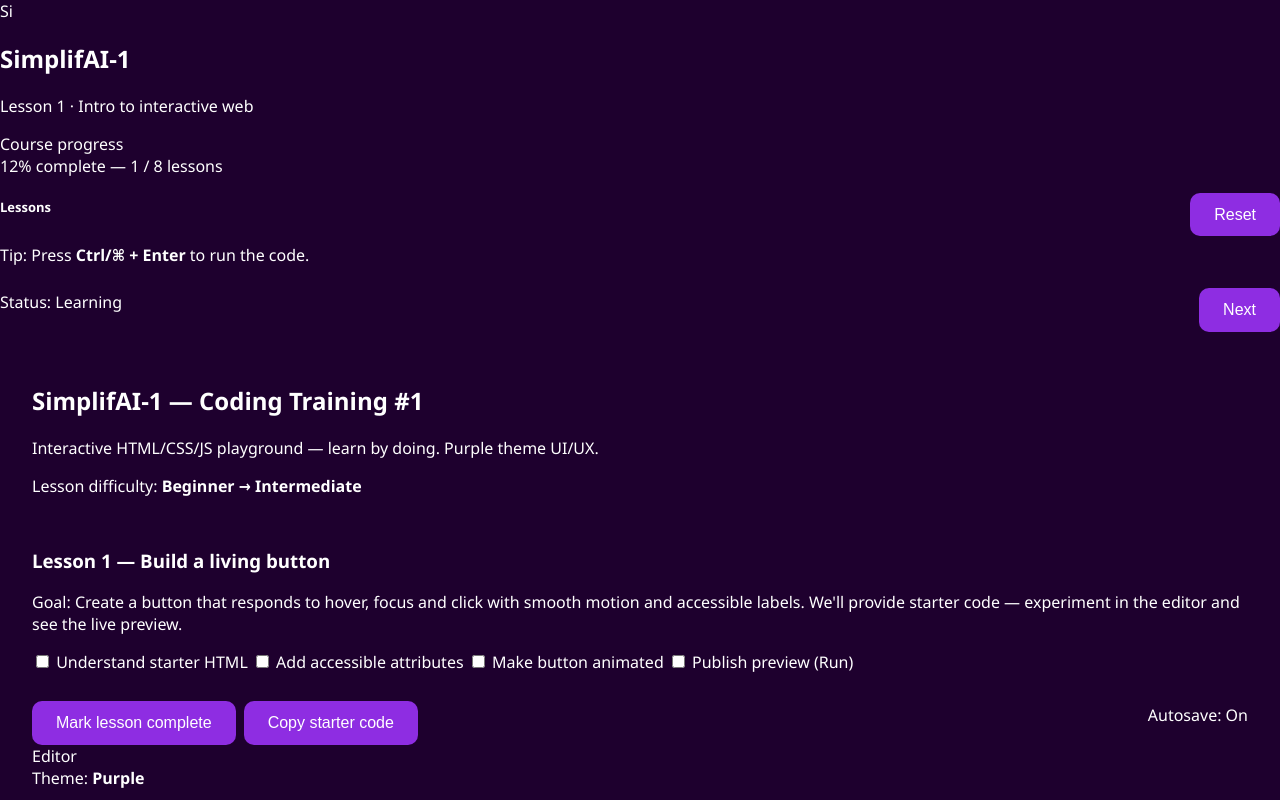
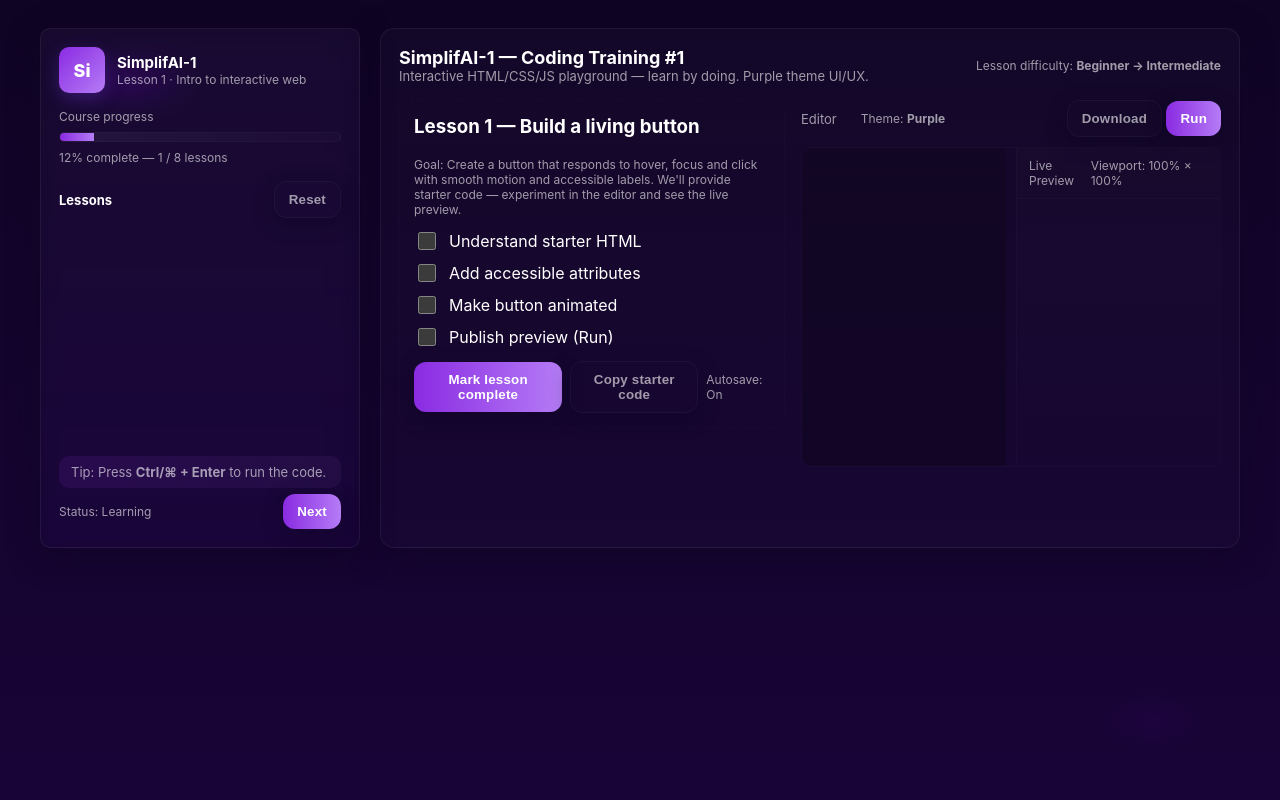
Before and after one commit to shmrad/Simplifai-1-Training, a plain HTML site: page index.html in a window 1280 px wide. Shown: the top 800 px of the page. Drawn offline with Linux system fonts and the light colour scheme.

Commit message:
Update styles.css

```diff
--- a/styles.css
+++ b/styles.css
@@ -1,93 +1,133 @@
-/* General Styles */
-body {
-  font-family: 'Segoe UI', Tahoma, Geneva, Verdana, sans-serif;
-  margin: 0;
-  padding: 0;
-  background: #1e002e;
-  color: #fff;
+:root{
+  --bg-1: #0f0424;
+  --bg-2: #190437;
+  --card: linear-gradient(180deg, rgba(255,255,255,0.03), rgba(255,255,255,0.01));
+  --accent-1: #8a2be2;
+  --accent-2: #b57cf6;
+  --glass: rgba(255,255,255,0.04);
+  --muted: rgba(255,255,255,0.6);
+  --glass-border: rgba(255,255,255,0.06);
+  --radius: 14px;
+  --shadow-1: 0 6px 20px rgba(11,3,34,0.6);
+  --glass-shadow: 0 8px 30px rgba(15,4,36,0.65);
+  color-scheme: dark;
 }
 
-/* Header */
-header {
-  background: linear-gradient(90deg, #5a0fc8, #8e2de2);
-  padding: 2rem;
-  text-align: center;
-  box-shadow: 0 4px 12px rgba(0,0,0,0.4);
-}
-header h1 {
-  font-size: 2.5rem;
-  margin: 0;
-}
-header .subtitle {
-  font-size: 1.2rem;
-  opacity: 0.9;
+*{box-sizing: border-box}
+html,body{height:100%}
+body{
+  margin:0;
+  font-family: 'Inter', system-ui, -apple-system, 'Segoe UI', Roboto, 'Helvetica Neue', Arial;
+  background: radial-gradient(1200px 600px at 10% 10%, rgba(139,0,255,0.14), transparent 6%),
+              radial-gradient(900px 500px at 90% 90%, rgba(66,0,121,0.12), transparent 6%),
+              linear-gradient(180deg, var(--bg-1), var(--bg-2));
+  color: #fff;
+  -webkit-font-smoothing:antialiased;
+  -moz-osx-font-smoothing:grayscale;
+  padding:28px;
 }
 
-/* Main Content */
-main {
-  padding: 2rem;
-  display: grid;
-  grid-template-columns: 1fr;
-  gap: 2rem;
+/* App frame */
+.app{
+  max-width:1200px;
+  margin:0 auto;
+  min-height:calc(100vh - 56px);
+  display:grid;
+  grid-template-columns: 320px 1fr;
+  gap:20px;
+  align-items:start;
 }
 
-/* Lesson Section */
-.lesson {
-  background: #2b0040;
-  padding: 1.5rem;
-  border-radius: 12px;
-  box-shadow: 0 4px 10px rgba(0,0,0,0.3);
+/* Sidebar */
+.sidebar{
+  background: var(--card);
+  border-radius:calc(var(--radius) - 4px);
+  padding:18px;
+  border:1px solid var(--glass-border);
+  box-shadow:var(--glass-shadow);
+  backdrop-filter: blur(8px) saturate(120%);
+  display:flex;flex-direction:column;gap:16px;
+  min-height:520px;
 }
 
-/* Editor Section */
-.editor {
-  background: #2b0040;
-  padding: 1.5rem;
-  border-radius: 12px;
-  box-shadow: 0 4px 10px rgba(0,0,0,0.3);
+.brand{display:flex;gap:12px;align-items:center;}
+.logo{width:46px;height:46px;border-radius:10px;
+  background:linear-gradient(135deg,var(--accent-1),var(--accent-2));
+  display:grid;place-items:center;font-weight:800;font-size:18px;color:white;box-shadow:0 6px 18px rgba(133,60,255,0.25);
 }
-textarea {
-  width: 100%;
-  height: 120px;
-  font-family: monospace;
-  font-size: 1rem;
-  padding: 0.5rem;
-  border-radius: 8px;
-  border: none;
-  background: #3b005f;
-  color: #fff;
-  outline: none;
+.brand h1{font-size:15px;margin:0}
+.brand p{margin:0;font-size:12px;color:var(--muted)}
+
+.progress-wrap{display:flex;flex-direction:column;gap:8px}
+.progress-bar{
+  height:10px;background:linear-gradient(90deg, rgba(255,255,255,0.05), rgba(255,255,255,0.02));
+  border-radius:999px;overflow:hidden;border:1px solid rgba(255,255,255,0.02)
 }
-button {
-  margin-top: 1rem;
-  background: #8e2de2;
-  border: none;
-  padding: 0.8rem 1.5rem;
-  font-size: 1rem;
-  border-radius: 10px;
-  color: #fff;
-  cursor: pointer;
-  transition: background 0.3s ease;
+.progress-bar > i{display:block;height:100%;width:0;background:linear-gradient(90deg,var(--accent-1),var(--accent-2));transition:width .45s cubic-bezier(.2,.9,.2,1)}
+
+.lessons{display:flex;flex-direction:column;gap:8px}
+.lesson{
+  padding:10px;border-radius:10px;display:flex;justify-content:space-between;align-items:center;
+  background:transparent;border:1px solid transparent;cursor:pointer;transition:all .18s ease;
 }
-button:hover {
-  background: #a54be7;
+.lesson:hover{transform:translateY(-3px);box-shadow:var(--shadow-1);border-color:rgba(255,255,255,0.03)}
+.lesson.active{background:linear-gradient(120deg, rgba(138,43,226,0.12), rgba(181,124,246,0.06));border-color:rgba(181,124,246,0.12)}
+.lesson h3{margin:0;font-size:13px}
+.lesson .meta{font-size:12px;color:var(--muted)}
+
+.cta{display:flex;gap:8px}
+.btn{
+  padding:10px 14px;border-radius:12px;border:0;cursor:pointer;font-weight:600;letter-spacing:.2px;transition:transform .12s ease, box-shadow .12s ease;box-shadow:0 6px 20px rgba(11,3,34,0.45);
 }
-#output {
-  margin-top: 1rem;
-  padding: 1rem;
-  background: #1a0026;
-  border-radius: 10px;
-  min-height: 50px;
-  font-family: monospace;
-  white-space: pre-wrap;
+.btn-primary{background:linear-gradient(90deg,var(--accent-1),var(--accent-2));color:white}
+.btn-ghost{background:transparent;border:1px solid rgba(255,255,255,0.04);color:var(--muted)}
+.btn:active{transform:translateY(1px)}
+
+/* Main content */
+.main{
+  background: linear-gradient(180deg, rgba(255,255,255,0.02), rgba(255,255,255,0.01));
+  border-radius:calc(var(--radius));padding:18px;border:1px solid var(--glass-border);box-shadow:var(--glass-shadow);
+  min-height:520px;display:flex;flex-direction:column;gap:16px;
 }
 
-/* Footer */
-footer {
-  text-align: center;
-  padding: 1rem;
-  background: #150021;
-  margin-top: 2rem;
-  font-size: 0.9rem;
-  opacity: 0.8;
+.hero{display:flex;justify-content:space-between;align-items:center;gap:12px}
+.hero h2{margin:0;font-size:18px}
+.hero p{margin:0;color:var(--muted);font-size:13px}
+
+.stage{display:grid;grid-template-columns: 1fr 420px;gap:16px;align-items:start;}
+
+.lesson-card{background:transparent;padding:14px;border-radius:12px;border:1px dashed rgba(255,255,255,0.02);min-height:280px}
+.lesson-card h3{margin-top:0}
+.task-list{display:flex;flex-direction:column;gap:8px;margin-top:12px}
+.task{display:flex;gap:10px;align-items:center}
+.task input[type=checkbox]{width:18px;height:18px;border-radius:4px;background:transparent;border:1px solid rgba(255,255,255,0.06)}
+
+/* Editor area */
+.editor-wrap{display:flex;flex-direction:column;gap:10px}
+.editor-controls{display:flex;gap:8px;align-items:center;justify-content:space-between}
+.editor-controls .left{display:flex;gap:8px;align-items:center}
+.editor-controls .muted{color:var(--muted);font-size:13px}
+
+.split{display:grid;grid-template-columns:1fr 1fr;gap:10px;height:320px;border-radius:10px;overflow:hidden;border:1px solid rgba(255,255,255,0.02)}
+
+textarea.code{
+  width:100%;height:100%;resize:none;padding:14px;background:linear-gradient(180deg, rgba(10,4,20,0.3), rgba(0,0,0,0.22));border:none;color:#eae6ff;font-family:ui-monospace, SFMono-Regular, Menlo, monospace;font-size:13px;outline:none;line-height:1.5;
 }
+
+.preview{background:linear-gradient(180deg, rgba(255,255,255,0.01), rgba(255,255,255,0.00));border-left:1px solid rgba(255,255,255,0.02);display:flex;flex-direction:column;gap:8px;overflow:hidden}
+.preview iframe{flex:1;border:0;width:100%;height:100%}
+
+.small{font-size:12px;color:var(--muted)}
+
+/* Responsive */
+@media (max-width:1000px){
+  .app{grid-template-columns:1fr;}
+  .stage{grid-template-columns:1fr;}
+  .split{height:260px}
+}
+
+/* Tiny micro interactions */
+.sparkle{position:relative}
+.sparkle::after{content:"";position:absolute;right:-6px;top:-6px;width:8px;height:8px;border-radius:50%;background:linear-gradient(90deg,#fff,#ffd6ff);box-shadow:0 6px 18px rgba(133,60,255,0.18);opacity:.9}
+
+.hint{padding:8px 12px;border-radius:10px;background:linear-gradient(90deg, rgba(138,43,226,0.12), rgba(181,124,246,0.06));font-size:13px;color:var(--muted)}
```
